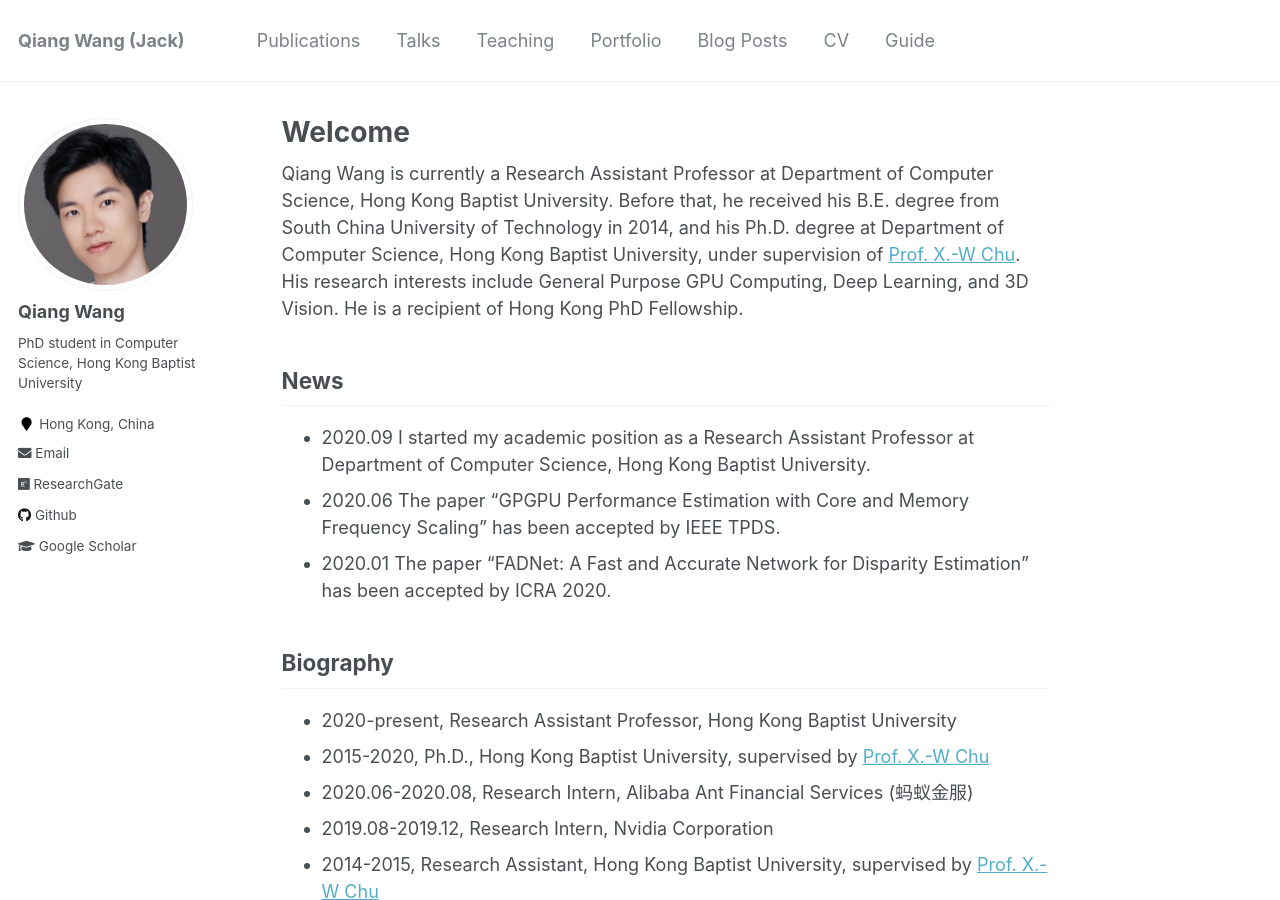
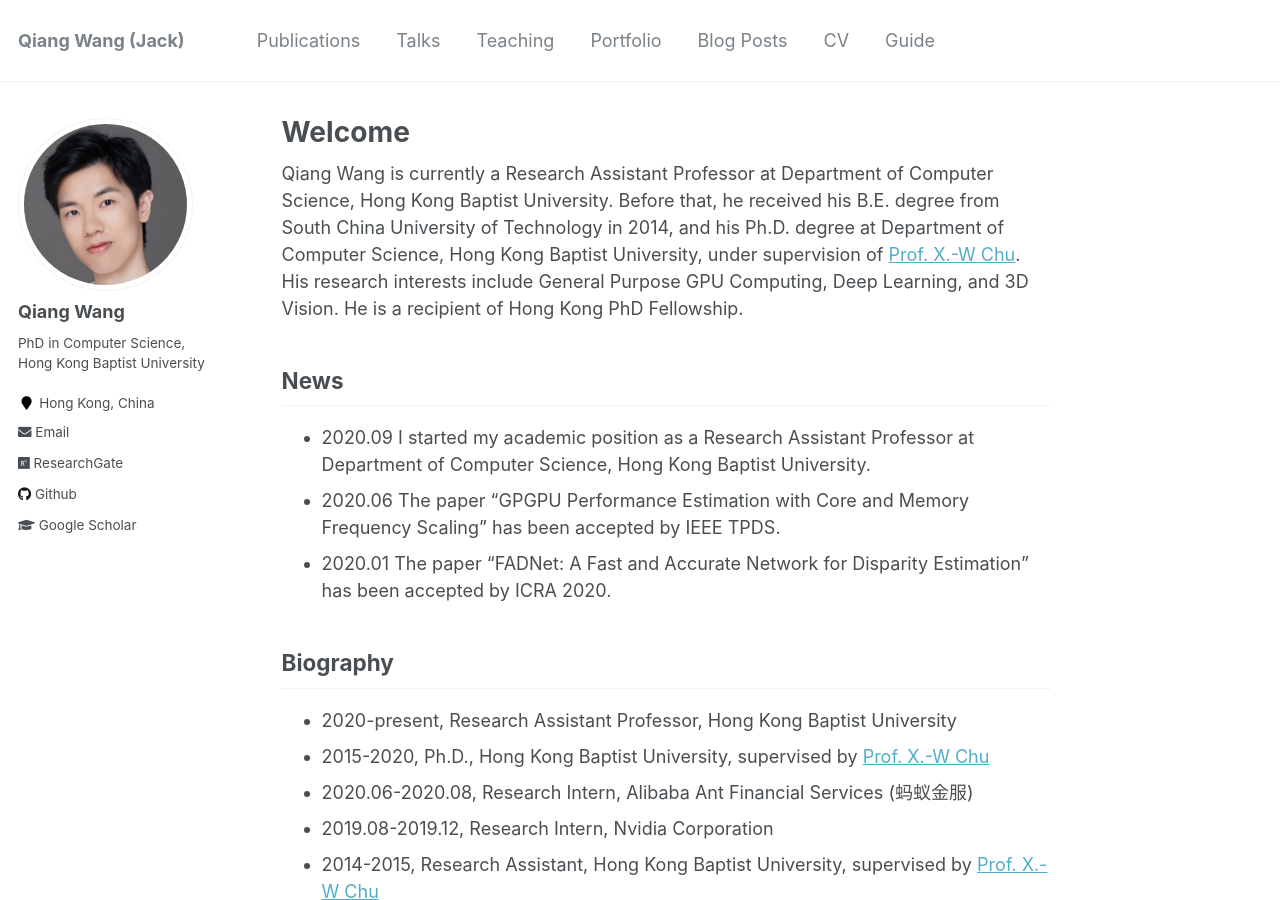
Before and after one commit to blackjack2015/blackjack2015.github.io, a Jekyll site: the page built from _pages/about.md, in a window 1280 px wide and 900 px high. Built offline with Jekyll 4.4.1, drawn with Linux system fonts in a browser that asks for light colours.

Commit message:
Update _config.yml

```diff
--- a/_config.yml
+++ b/_config.yml
@@ -82,7 +82,7 @@ analytics:
 author:
   name             : "Qiang Wang"
   avatar           : "Jack.jpeg"
-  bio              : "PhD student in Computer Science, Hong Kong Baptist University"
+  bio              : "PhD in Computer Science, Hong Kong Baptist University"
   location         : "Hong Kong, China"
   employer         :
   googlescholar    : "https://scholar.google.com/citations?hl=zh-CN&user=6YzjcNgAAAAJ"
```
